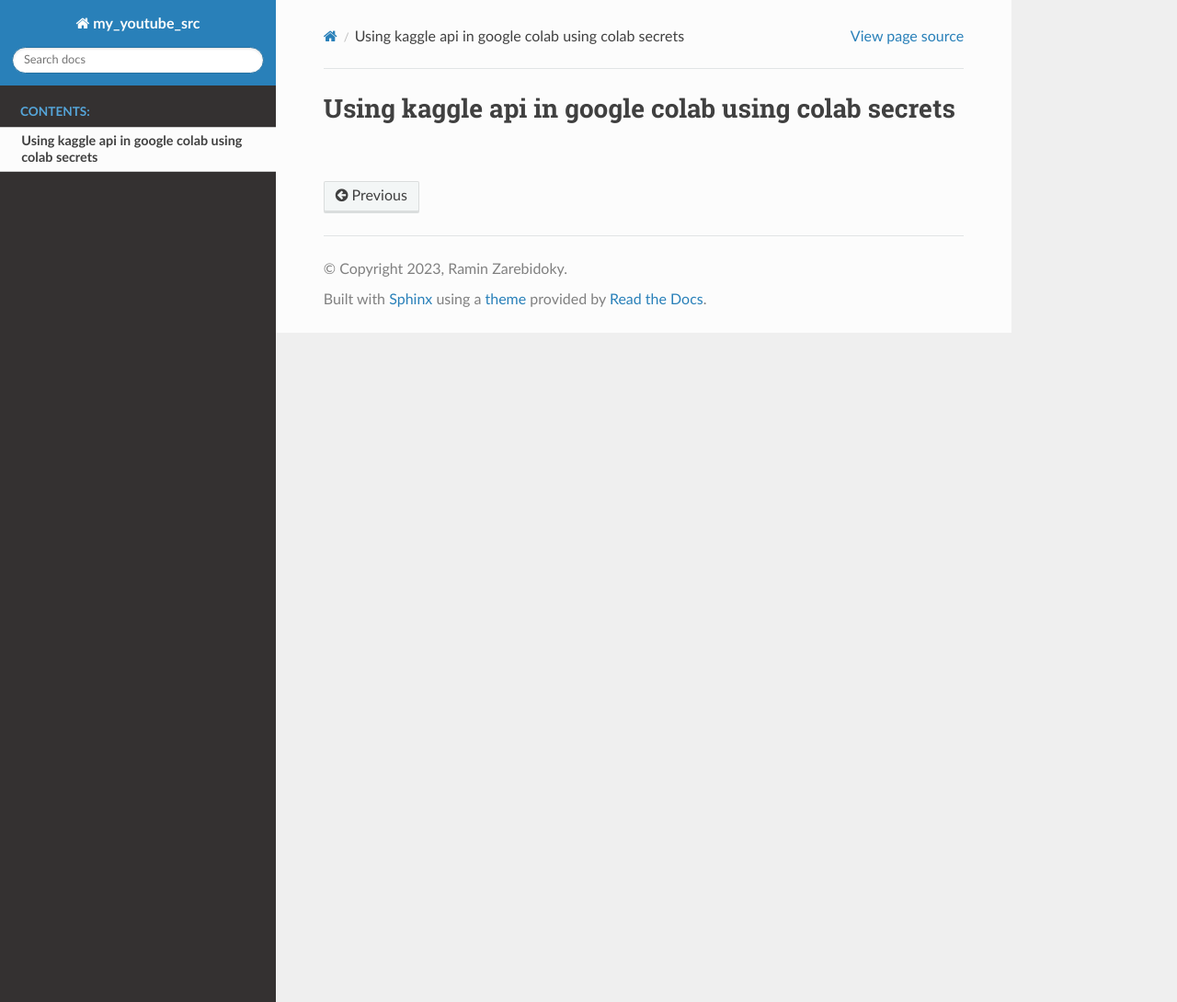
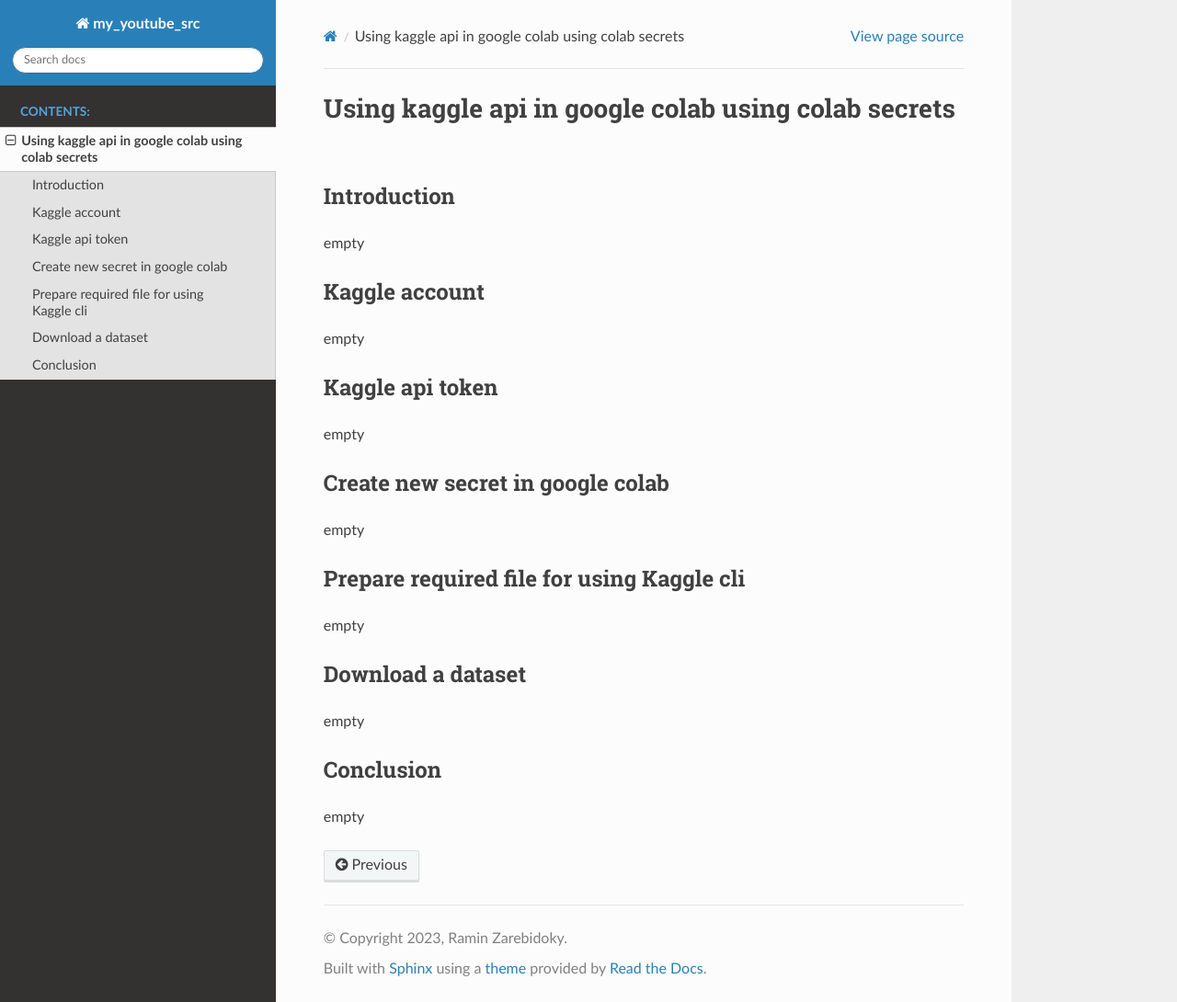
Before and after one commit to LiterallyTheOne/my_youtube_src, a Sphinx documentation site: the page built from docs/source/kaggle_to_colab_secrets.rst, in a window 1280 px wide and 1090 px high. Shown: the whole window at 92% size. Built offline with Sphinx 7.4.7 and the Read the Docs theme 2.0.0, drawn with Linux system fonts in a browser that asks for light colours.

Commit message:
Add the titles of kaggle_to_colab_secrets

```diff
--- a/docs/source/kaggle_to_colab_secrets.rst
+++ b/docs/source/kaggle_to_colab_secrets.rst
@@ -1,2 +1,39 @@
 Using kaggle api in google colab using colab secrets
 ====================================================
+
+
+Introduction
+------------
+
+empty
+
+Kaggle account
+------------------------
+
+empty
+
+Kaggle api token
+----------------
+
+empty
+
+Create new secret in google colab
+---------------------------------
+
+empty
+
+Prepare required file for using Kaggle cli
+------------------------------------------
+
+empty
+
+
+Download a dataset
+------------------
+
+empty
+
+Conclusion
+-----------
+
+empty
```
